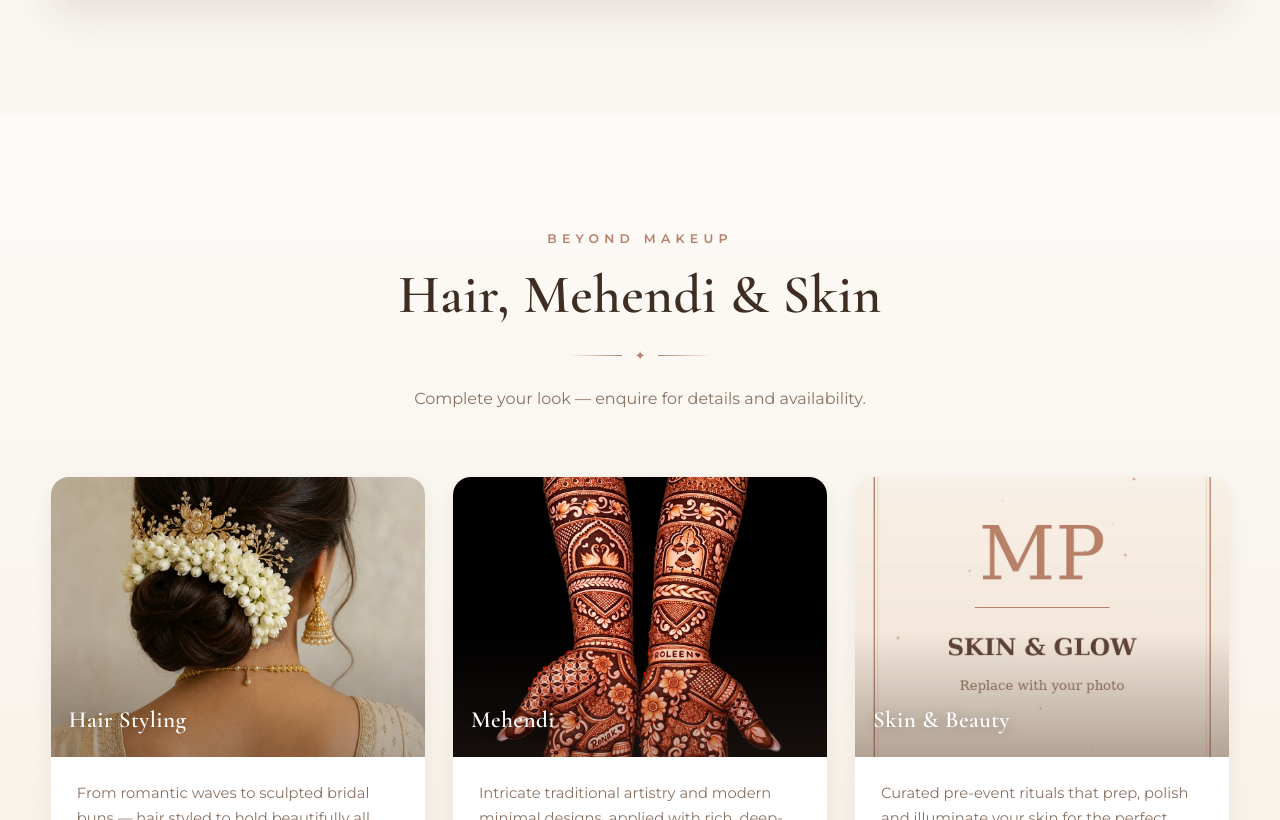
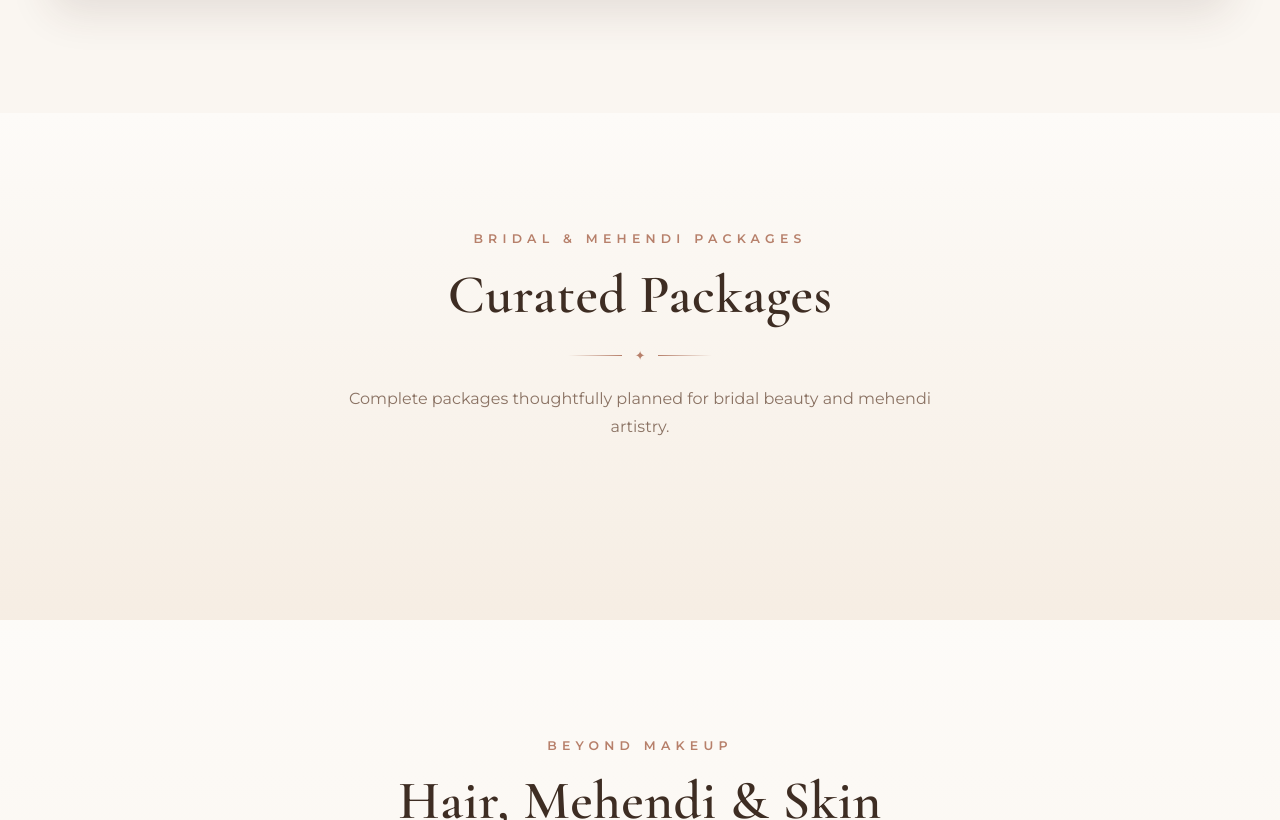
Before and after one commit to adi049/MakeoversByPriyanshi, a plain HTML site: page services.html in a window 1280 px wide. Shown: the part 1948-2768 px from the top of the page. Drawn offline with nearby package versions, Linux system fonts and the light colour scheme.

Commit message:
Add bridal and mehendi package section

```diff
--- a/services.html
+++ b/services.html
@@ -58,6 +58,19 @@
       </div>
     </section>
 
+    <!-- SPECIAL PACKAGES -->
+    <section class="section section--tint">
+      <div class="container">
+        <div class="section__head">
+          <p class="eyebrow fade-up">Bridal &amp; Mehendi Packages</p>
+          <h2 class="section__title fade-up">Curated Packages</h2>
+          <div class="title-divider fade-up"><span></span><i>✦</i><span></span></div>
+          <p class="section__sub fade-up">Complete packages thoughtfully planned for bridal beauty and mehendi artistry.</p>
+        </div>
+        <div class="pricing__grid" id="specialPackagesGrid"><!-- rendered by JS from config.js --></div>
+      </div>
+    </section>
+
     <!-- OTHER ARTISTRY -->
     <section class="section section--tint">
       <div class="container">
```
